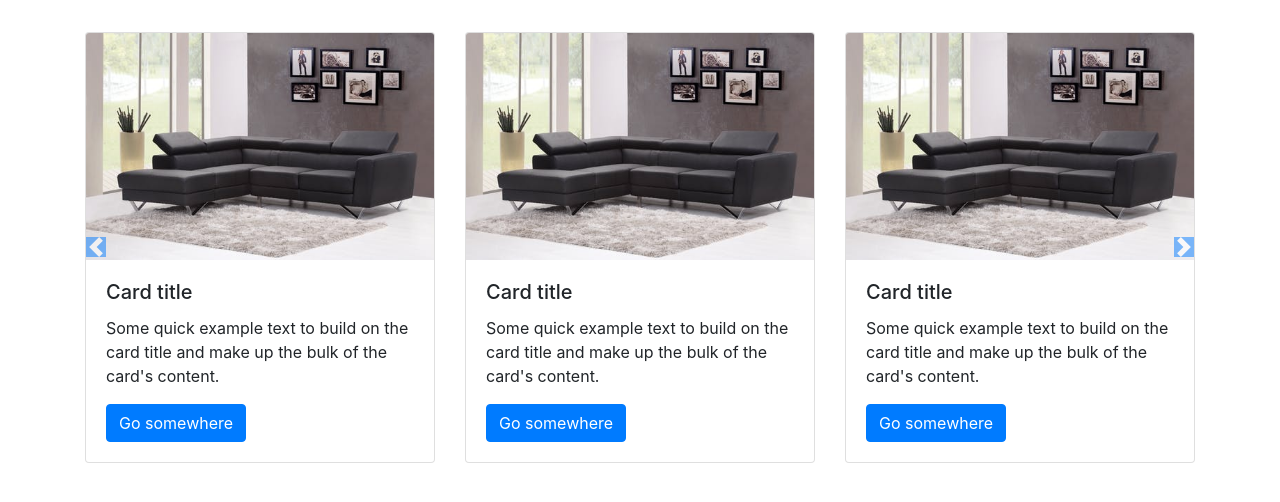
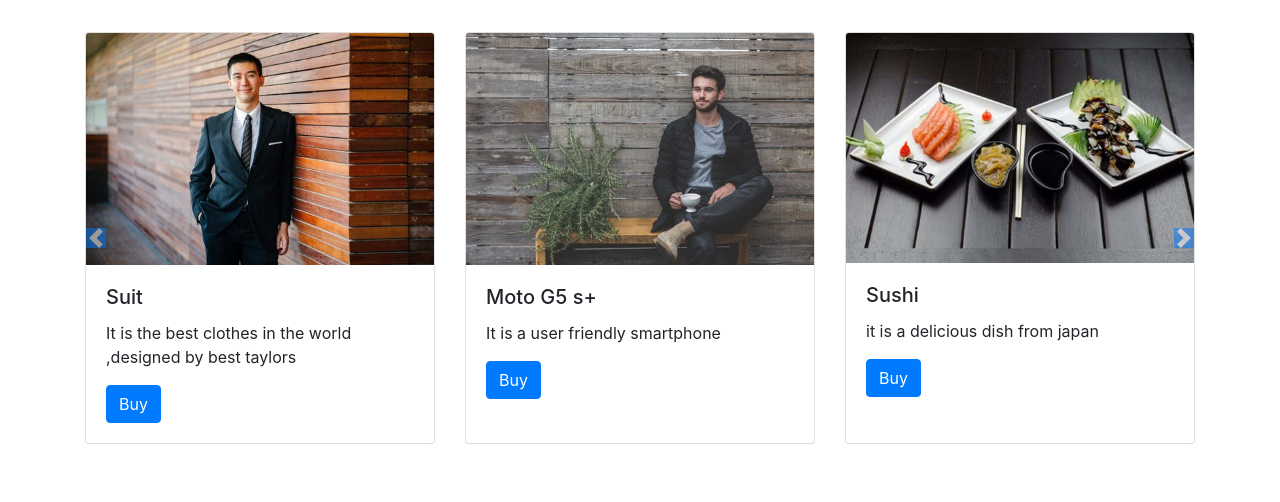
Before and after one commit to coders-nightmare/django_Mycart, a Django app: page /shop/ in a window 1280 px wide. Shown: the part 56-558 px from the top of the page. Run offline with Django 3.2, Linux system fonts and the light colour scheme; data comes from the database, SQL or seed files in the repository; both versions use the stored data as it was after the commit; some libraries are stand-ins or nearby versions.

Commit message:
added items and its image from db to website

```diff
--- a/shop/templates/shop/index.html
+++ b/shop/templates/shop/index.html
@@ -18,187 +18,41 @@
               <div class="card">
                 <img
                   class="card-img-top"
-                  src="{% static 'shop/sofa.jpeg' %}"
+                  src="/media/{{product.0.image}}"
                   alt="Card image cap"
                 />
                 <div class="card-body">
-                  <h5 class="card-title">Card title</h5>
+                  <h5 class="card-title">{{product.0.product_name}}</h5>
                   <p class="card-text">
-                    Some quick example text to build on the card title and make
-                    up the bulk of the card's content.
+                    {{product.0.desc}}
                   </p>
-                  <a href="#" class="btn btn-primary">Go somewhere</a>
+                  <a href="#" class="btn btn-primary">Buy</a>
                 </div>
               </div>
             </div>
-            <div
-              class="col-sm-4 mx-auto d-flex justify-content-between review-item py-3"
-            >
+            {% for i in product|slice:"1:" %}
+              <div class="col-sm-4 mx-auto d-flex justify-content-between review-item py-3">
                 <div class="card">
-                <img
-                  class="card-img-top"
-                  src="{% static 'shop/sofa.jpeg' %}"
-                  alt="Card image cap"
-                />
+                  <img class="card-img-top" src="/media/{{i.image}}" alt="Card image cap"/>
                     <div class="card-body">
-                  <h5 class="card-title">Card title</h5>
+                      <h5 class="card-title">{{i.product_name}}</h5>
                         <p class="card-text">
-                    Some quick example text to build on the card title and make
-                    up the bulk of the card's content.
+                          {{i.desc}}
                         </p>
-                  <a href="#" class="btn btn-primary">Go somewhere</a>
+                      <a href="#" class="btn btn-primary">Buy</a>
                     </div>
                 </div>
               </div>
-            <div
-              class="col-sm-4 mx-auto d-flex justify-content-between review-item py-3"
-            >
-              <div class="card">
-                <img
-                  class="card-img-top"
-                  src="{% static 'shop/sofa.jpeg' %}"
-                  alt="Card image cap"
-                />
-                <div class="card-body">
-                  <h5 class="card-title">Card title</h5>
-                  <p class="card-text">
-                    Some quick example text to build on the card title and make
-                    up the bulk of the card's content.
-                  </p>
-                  <a href="#" class="btn btn-primary">Go somewhere</a>
+              {% if forloop.counter|divisibleby:2 and forloop.counter > 0 and not forloop.last %}
                     </div>
                   </div>
                 </div>
-          </div>
-        </div>
-      </div>
-      <!-- end of carousel item -->
                 <!-- carousel item -->
                 <div class="carousel-item">
                   <div class="container">
                     <div class="row">
-            <div
-              class="col-sm-4 mx-auto d-flex justify-content-between review-item py-3"
-            >
-              <div class="card">
-                <img
-                  class="card-img-top"
-                  src="{% static 'shop/sofa.jpeg' %}"
-                  alt="Card image cap"
-                />
-                <div class="card-body">
-                  <h5 class="card-title">Card title</h5>
-                  <p class="card-text">
-                    Some quick example text to build on the card title and make
-                    up the bulk of the card's content.
-                  </p>
-                  <a href="#" class="btn btn-primary">Go somewhere</a>
-                </div>
-              </div>
-            </div>
-            <div
-              class="col-sm-4 mx-auto d-flex justify-content-between review-item py-3"
-            >
-              <div class="card">
-                <img
-                  class="card-img-top"
-                  src="{% static 'shop/sofa.jpeg' %}"
-                  alt="Card image cap"
-                />
-                <div class="card-body">
-                  <h5 class="card-title">Card title</h5>
-                  <p class="card-text">
-                    Some quick example text to build on the card title and make
-                    up the bulk of the card's content.
-                  </p>
-                  <a href="#" class="btn btn-primary">Go somewhere</a>
-                </div>
-              </div>
-            </div>
-            <div
-              class="col-sm-4 mx-auto d-flex justify-content-between review-item py-3"
-            >
-              <div class="card">
-                <img
-                  class="card-img-top"
-                  src="{% static 'shop/sofa.jpeg' %}"
-                  alt="Card image cap"
-                />
-                <div class="card-body">
-                  <h5 class="card-title">Card title</h5>
-                  <p class="card-text">
-                    Some quick example text to build on the card title and make
-                    up the bulk of the card's content.
-                  </p>
-                  <a href="#" class="btn btn-primary">Go somewhere</a>
-                </div>
-              </div>
-            </div>
-          </div>
-        </div>
-      </div>
-      <!-- end of carousel item -->
-      <!-- carousel item -->
-      <div class="carousel-item">
-        <div class="container">
-          <div class="row">
-            <div
-              class="col-sm-4 mx-auto d-flex justify-content-between review-item py-3"
-            >
-              <div class="card">
-                <img
-                  class="card-img-top"
-                  src="{% static 'shop/sofa.jpeg' %}"
-                  alt="Card image cap"
-                />
-                <div class="card-body">
-                  <h5 class="card-title">Card title</h5>
-                  <p class="card-text">
-                    Some quick example text to build on the card title and make
-                    up the bulk of the card's content.
-                  </p>
-                  <a href="#" class="btn btn-primary">Go somewhere</a>
-                </div>
-              </div>
-            </div>
-            <div
-              class="col-sm-4 mx-auto d-flex justify-content-between review-item py-3"
-            >
-              <div class="card">
-                <img
-                  class="card-img-top"
-                  src="{% static 'shop/sofa.jpeg' %}"
-                  alt="Card image cap"
-                />
-                <div class="card-body">
-                  <h5 class="card-title">Card title</h5>
-                  <p class="card-text">
-                    Some quick example text to build on the card title and make
-                    up the bulk of the card's content.
-                  </p>
-                  <a href="#" class="btn btn-primary">Go somewhere</a>
-                </div>
-              </div>
-            </div>
-            <div
-              class="col-sm-4 mx-auto d-flex justify-content-between review-item py-3"
-            >
-              <div class="card">
-                <img
-                  class="card-img-top"
-                  src="{% static 'shop/sofa.jpeg' %}"
-                  alt="Card image cap"
-                />
-                <div class="card-body">
-                  <h5 class="card-title">Card title</h5>
-                  <p class="card-text">
-                    Some quick example text to build on the card title and make
-                    up the bulk of the card's content.
-                  </p>
-                  <a href="#" class="btn btn-primary">Go somewhere</a>
-                </div>
-              </div>
-            </div>
+              {% endif %}
+            {% endfor %}
           </div>
         </div>
       </div>
--- a/shop/views.py
+++ b/shop/views.py
@@ -1,11 +1,18 @@
 from django.shortcuts import render
 from django.http import HttpResponse
-
+from .models import Product
+from math import ceil
 # Create your views here.
 
 
 def index(request):
-    return render(request, 'shop/index.html')
+    products = Product.objects.all()
+    print(products)
+    n = len(products)
+    nSlides = n//3+ceil((n/3)-(n//3))
+    params = {'product': products,
+              'no_of_slides': nSlides, 'range': range(nSlides)}
+    return render(request, 'shop/index.html', params)
 
 
 def about(request):
```
Also changed, not shown: db.sqlite3, media/shop/images/img10_LtKKElS.jpeg (added), media/shop/images/img3.jpeg (added), media/shop/images/img4.jpeg (added), media/shop/images/img5.jpeg (added), media/shop/images/img6.jpeg (renamed from shop/images/img6.jpeg), media/shop/images/p2.jpeg (added), media/shop/images/p4.jpeg (added). Lines whose indentation alone changed are shown as unchanged.
